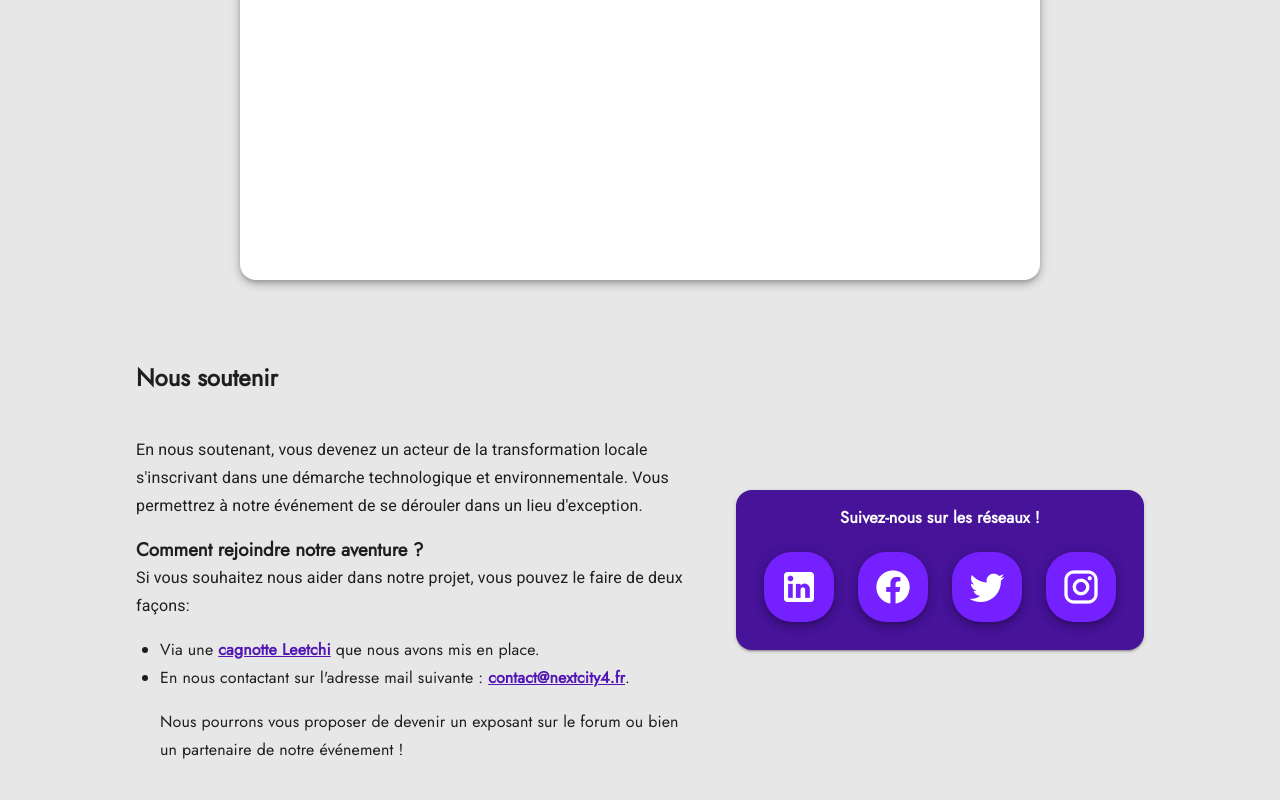
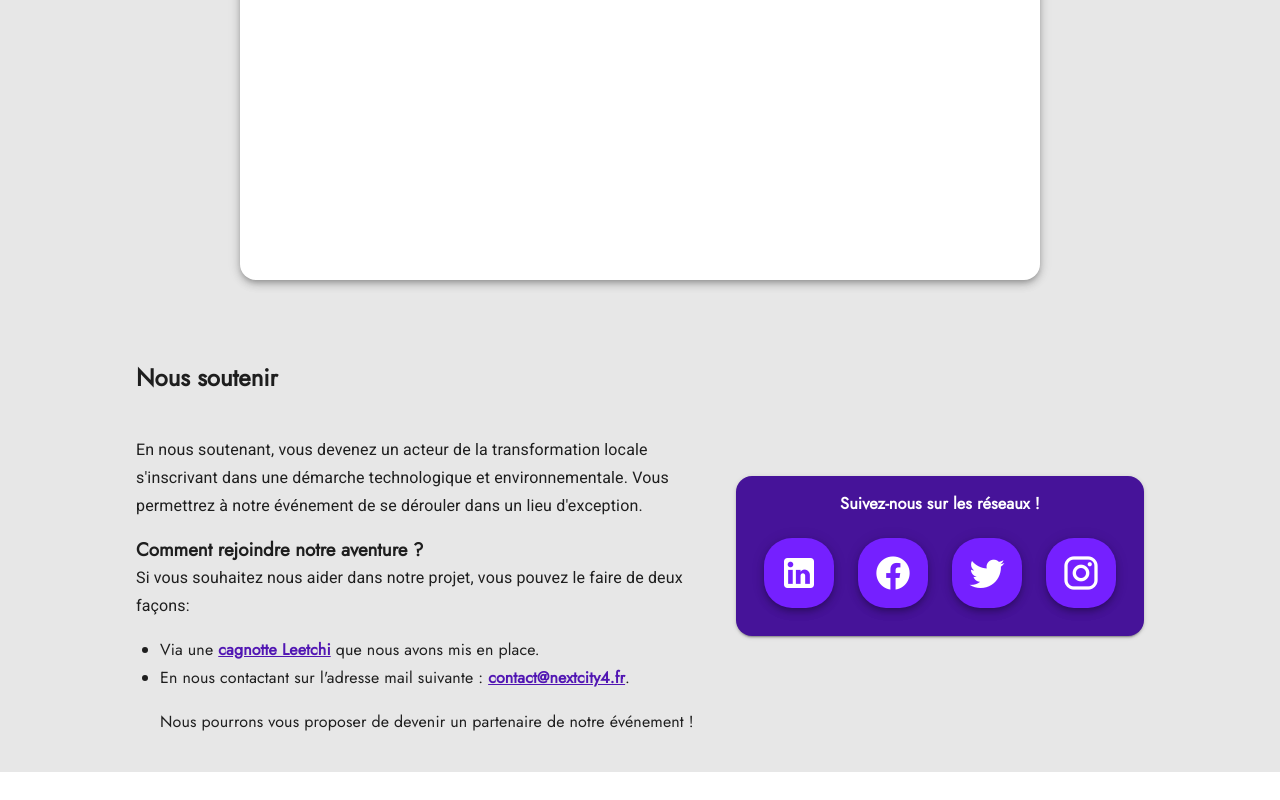
Before and after one commit to BigotClement/next-city4, a Vue app: page / in a window 1280 px wide. Shown: the part 1856-2656 px from the top of the page. After the commit the page ends 2628 px from the top, so only its background shows below. Built offline with nearby package versions, Linux system fonts and the light colour scheme.

Commit message:
Remove forum 3

```diff
--- a/src/components/SupportUsComponent.vue
+++ b/src/components/SupportUsComponent.vue
@@ -11,7 +11,8 @@
                 </p>
 
                 <h3>Comment rejoindre notre aventure ?</h3>
-                <p class="text-subtitle-1">Si vous souhaitez nous aider dans notre projet, vous pouvez le faire de deux façons: </p>
+                <p class="text-subtitle-1">Si vous souhaitez nous aider dans notre projet, vous pouvez le faire de deux
+                    façons: </p>
                 <ul class="text-subtitle-1">
                     <li>
                         Via une <a target="_blank" class="link" href="https://www.leetchi.com/c/next-city-4"><strong>cagnotte
@@ -23,9 +24,7 @@
                                                                                          href="mailto:contact@nextcity4.fr">contact@nextcity4.fr</a></strong>.
                         </p>
                         <p>
-                            Nous pourrons vous proposer de devenir un exposant sur le forum ou bien un partenaire de
-                            notre
-                            événement !
+                            Nous pourrons vous proposer de devenir un partenaire de notre événement !
                         </p>
                     </li>
                 </ul>
```
